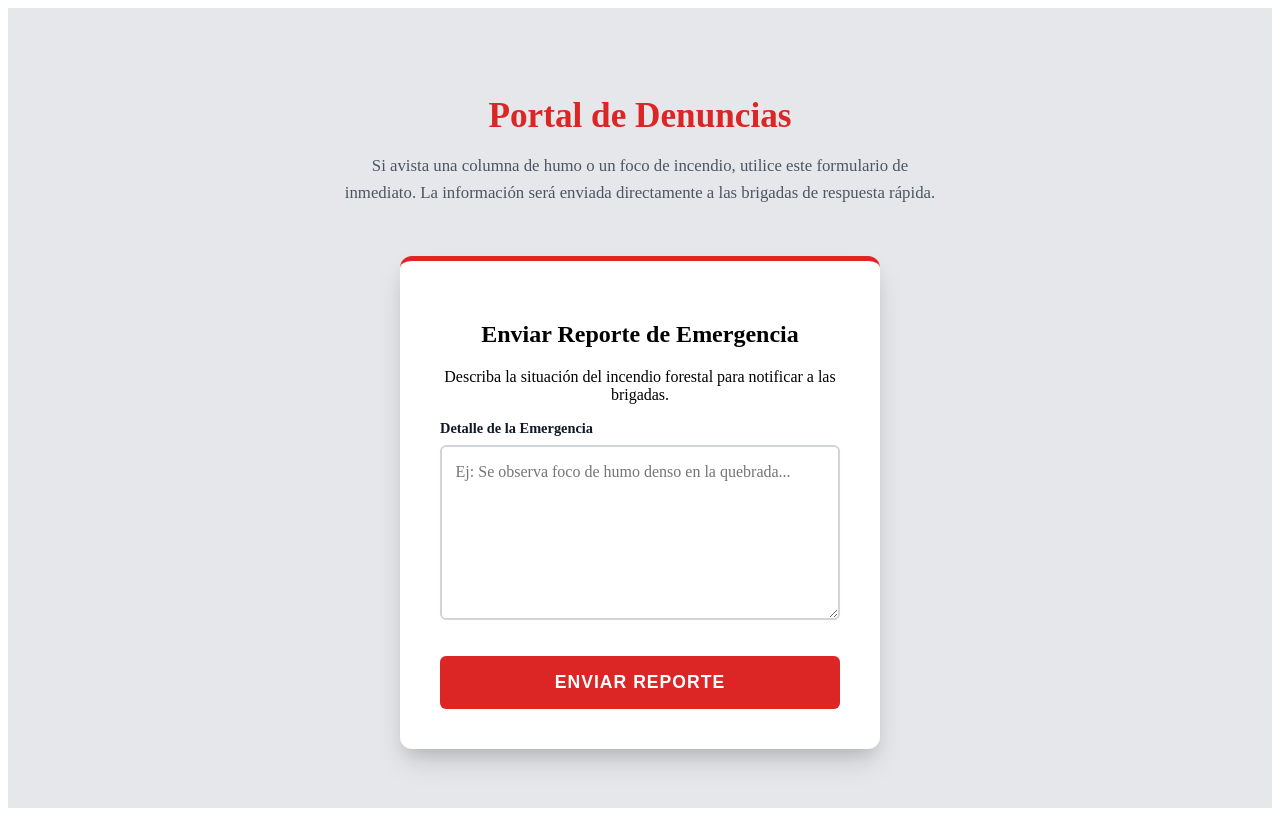
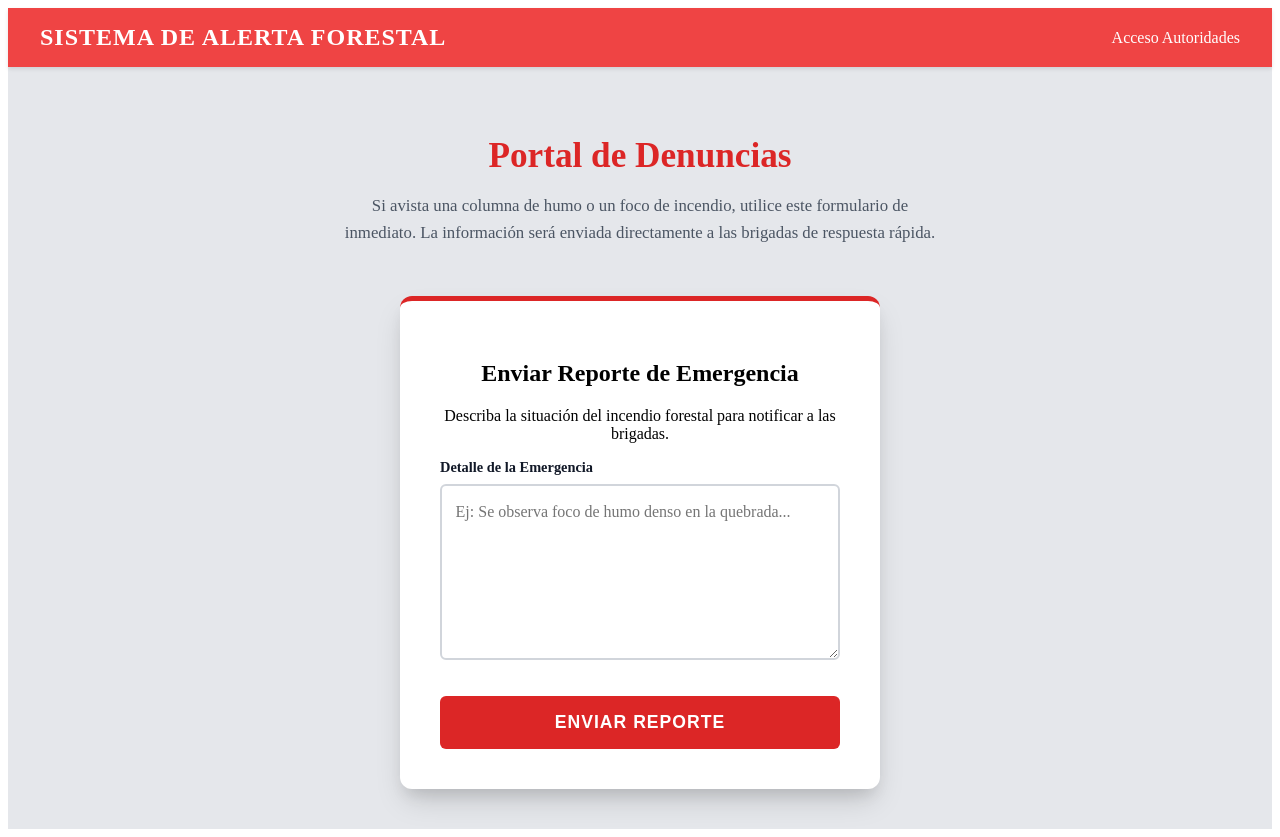
Before and after one commit to SoobovicDuocUC/ProyectoFullStackIIIFrontend, a React (Vite) app: page / in a window 1280 px wide. Before the commit the page ends 816 px from the top, so only its background shows below. Built offline with nearby package versions, Linux system fonts and the light colour scheme.

Commit message:
header predeterminado y el de login separados y avanzados

```diff
--- a/src/App.jsx
+++ b/src/App.jsx
@@ -1,7 +1,7 @@
 import { Routes, Route } from 'react-router-dom';
-import { LandingPage } from "./Components/05.- Pages/Landing/LandingPage";
-import { LoginPage } from "./Components/05.- Pages/Login/LoginPage";
-import { SuccessPage } from "./Components/05.- Pages/Success/SuccessPage"; // <-- New Route
+import { LandingPage } from "./components/05.- Pages/Landing/LandingPage";
+import { LoginPage } from "./components/05.- Pages/Login/LoginPage";
+import { SuccessPage } from "./components/05.- Pages/Success/SuccessPage"; // <-- New Route
 
 function App() {
   return (
--- /dev/null
+++ b/src/components/03.- Organisms/AuthHeader.css
@@ -0,0 +1,35 @@
+.header-bar {
+  background-color: var(--primary-color, #EF4444);
+  padding: 1rem 2rem;
+  display: flex;
+  justify-content: space-between;
+  align-items: center;
+  box-shadow: 0 2px 4px rgba(0, 0, 0, 0.1);
+  position: sticky;
+  top: 0;
+  z-index: 1000;
+}
+
+.header-title {
+  color: white;
+  font-size: 1.5rem;
+  font-weight: 600;
+  margin: 0;
+}
+
+.header-bar nav {
+  display: flex;
+  gap: 1.5rem;
+  align-items: center;
+}
+
+.header-bar nav a {
+  color: white;
+  text-decoration: none;
+  font-weight: 500;
+  transition: opacity 0.2s ease;
+}
+
+.header-bar nav a:hover {
+  opacity: 0.8;
+}
--- /dev/null
+++ b/src/components/03.- Organisms/AuthHeader.jsx
@@ -0,0 +1,17 @@
+import './AuthHeader.css';
+import { useNavigate } from 'react-router-dom';
+
+export const AuthHeader = () => {
+  const navigate = useNavigate();
+
+  return (
+    <header className="header-bar">
+      <h1 className="header-title">Sistema de Alerta Forestal</h1>
+      <nav>
+        <a href="#" onClick={(e) => { e.preventDefault(); navigate('/'); }}>
+          ← Volver
+        </a>
+      </nav>
+    </header>
+  );
+};
--- /dev/null
+++ b/src/components/03.- Organisms/Header.css
@@ -0,0 +1,35 @@
+.header-bar {
+  background-color: var(--primary-color, #EF4444);
+  padding: 1rem 2rem;
+  display: flex;
+  justify-content: space-between;
+  align-items: center;
+  box-shadow: 0 2px 4px rgba(0, 0, 0, 0.1);
+  position: sticky;
+  top: 0;
+  z-index: 1000;
+}
+
+.header-title {
+  color: white;
+  font-size: 1.5rem;
+  font-weight: 600;
+  margin: 0;
+}
+
+.header-bar nav {
+  display: flex;
+  gap: 1.5rem;
+  align-items: center;
+}
+
+.header-bar nav a {
+  color: white;
+  text-decoration: none;
+  font-weight: 500;
+  transition: opacity 0.2s ease;
+}
+
+.header-bar nav a:hover {
+  opacity: 0.8;
+}
--- /dev/null
+++ b/src/components/03.- Organisms/Header.jsx
@@ -0,0 +1,14 @@
+import './Header.css';
+
+export const Header = () => {
+  return (
+    <header className="header-bar">
+      <h1 className="header-title">Sistema de Alerta Forestal</h1>
+      <nav>
+        <a href="/login">
+          Acceso Autoridades
+        </a>
+      </nav>
+    </header>
+  );
+};
--- a/src/components/04.- Templates/AuthLayout.jsx
+++ b/src/components/04.- Templates/AuthLayout.jsx
@@ -1,9 +1,11 @@
 import './../../index.css';
+import { AuthHeader } from '../03.- Organisms/AuthHeader';
 
 export const AuthLayout = ({ children }) => {
   return (
-    <div className="app-container" style={{ display: 'flex', alignItems: 'center', justifyContent: 'center', backgroundColor: '#111827' }}>
-
+    <div className="app-container" style={{ display: 'flex', flexDirection: 'column' }}>
+      <AuthHeader />
+      <div style={{ flex: 1, display: 'flex', alignItems: 'center', justifyContent: 'center' }}>
         <div style={{ width: '100%', display: 'flex', flexDirection: 'column', alignItems: 'center', padding: '2rem' }}>
 
           <div style={{ textAlign: 'center', marginBottom: '2.5rem' }}>
@@ -17,7 +19,7 @@ export const AuthLayout = ({ children }) => {
           {children}
 
         </div>
-
+      </div>
     </div>
   );
 };
--- a/src/components/04.- Templates/MainLayout.jsx
+++ b/src/components/04.- Templates/MainLayout.jsx
@@ -1,8 +1,10 @@
 import './../../index.css';
+import { Header } from '../03.- Organisms/Header';
 
 export const MainLayout = ({ children }) => {
   return (
     <div className="app-container">
+      <Header />
       <main className="main-content">
         {children}
       </main>
```
Lines whose indentation alone changed are shown as unchanged.
